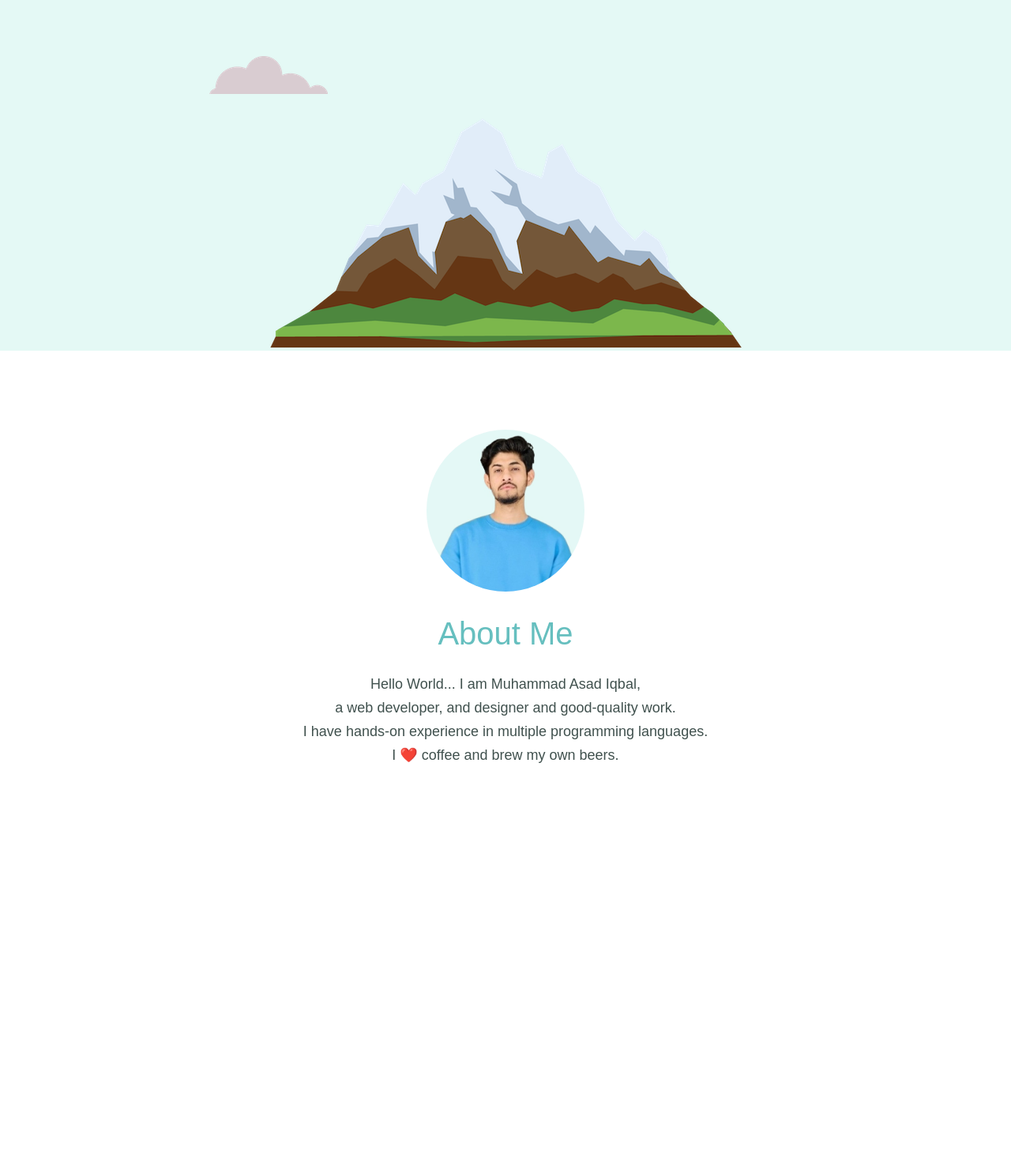
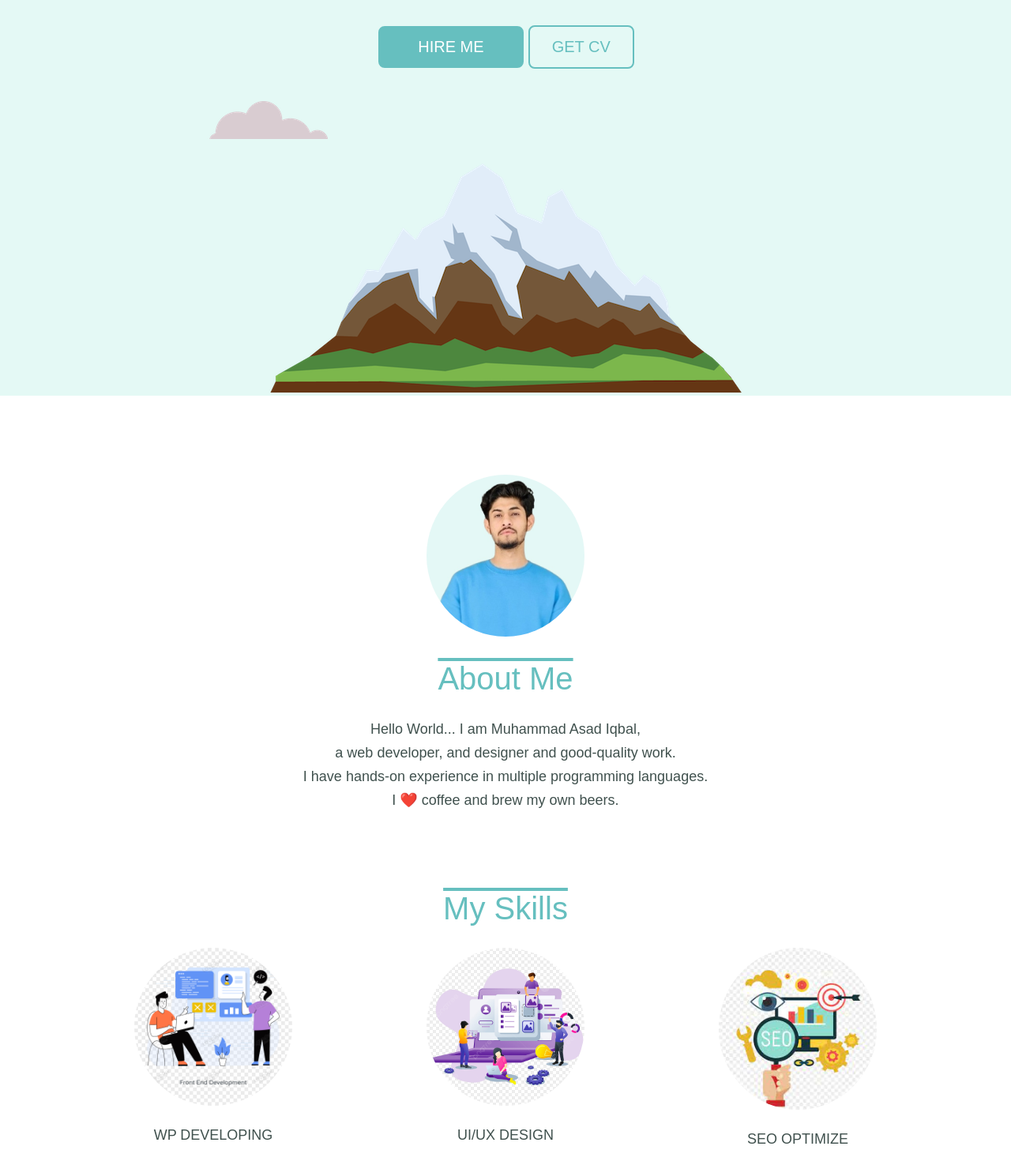
Before and after one commit to aasadlion/The-Complete-Web-Development-Bootcamp-2023-, a plain HTML site: page 09 - Project 2 - Personal Site/Day - 19/index.html in a window 1280 px wide. Shown: the part 404-1879 px from the top of the page at 79% size. Before the commit the page ends 1393 px from the top, so only its background shows below. Drawn offline with Linux system fonts and the light colour scheme.

Commit message:
day 19 HTML and CSS personal site skills completed

```diff
--- a/09 - Project 2 - Personal Site/Day - 19/index.html
+++ b/09 - Project 2 - Personal Site/Day - 19/index.html
@@ -18,6 +18,13 @@
 
             <div class="Title"> <h1>I'm Asad Iqbal</h1></div>
             <h2 class="title2">a programmer.</h2>
+            <button class="btn1" type="button"><a class="btn-text" href="#">HIRE
+                    ME</a>
+            </button>
+
+            <button class="btn2 btn-outline" type="button"><a class="btn-text"
+                    href="#">GET CV</a></button>
+
             <div class="cloud-bottom"> <img src="/images/cloud.png" alt></div>
             <img src="/images/mountain.png" alt>
         </div>
@@ -26,10 +33,41 @@
             <img class="profile-image" src="images/profile pic.jpg"
                 width="200px" alt>
 
-            <h1 class="about-title">About Me </h1>
-            <p class="para">Hello World...  I am Muhammad Asad Iqbal, <br>a web developer, and
-                designer and good-quality work. <br> I have hands-on experience in
-                multiple programming languages. <br>I ❤️ coffee and brew my own beers.</p>
+            <h1 class="about-title title2">About Me </h1>
+            <p class="para">Hello World... I am Muhammad Asad Iqbal, <br>a web
+                developer, and
+                designer and good-quality work. <br> I have hands-on experience
+                in
+                multiple programming languages. <br>I ❤️ coffee and brew my own
+                beers.</p>
+
+        </div>
+        <!--------------------- skills----------------- -->
+        <div class="skills ">
+
+            <h1 class="about-title myskills title2">My Skills </h1>
+
+
+        </div>
+
+        <div class="skills-list">
+
+            <div>
+               <span class="bg-color"> <img class="skills-image" src="images/skills1.jpg" width="200px" alt></span>
+                <p class="para">WP DEVELOPING</p>
+            </div>
+
+            <div>
+                <img class="skills-image" src="images/skills2.jpg"
+                    width="200px" alt>
+                <p class="para">UI/UX DESIGN</p>
+            </div>
+
+            <div>
+                <img class="skills-image" src="images/skill3.jpg"
+                    width="200px" alt>
+                <p class="para">SEO OPTIMIZE</p>
+            </div>
 
         </div>
 
--- a/09 - Project 2 - Personal Site/Day - 19/style.css
+++ b/09 - Project 2 - Personal Site/Day - 19/style.css
@@ -34,6 +34,29 @@ margin-top: 100px;
 
 }
 
+.btn-text{
+
+text-transform: capitalize;
+font-family: sans-serif;
+ text-decoration: none;
+color: white;
+font-size: 20px;
+}
+.btn1{
+
+background-color: #66bfbf;
+padding: 15px 50px 15px 50px;
+
+border: #e4f9f5 2px solid;
+border-radius: 10px;
+}
+
+.btn1:hover{
+
+background-color:gray;
+color: #66bfbf;
+}
+
 
 .title2{
 font-size: 40px;
@@ -48,6 +71,37 @@ position: relative;
 right: 300px;
 top: 40px;
 
+}
+
+.btn2{
+
+    background-color: #e4f9f5;
+    padding: 14px 28px;
+    font-size: 16px;
+    cursor: pointer;
+    border-radius: 8px;
+}
+
+
+.btn2 a{
+
+    color: #66bfbf;
+}
+.btn2 a:hover{
+
+    color: white;
+}
+
+.btn-outline{
+
+   border: 2px solid #66bfbf;
+    color: #ffffff;
+}
+
+.btn-outline:hover{
+
+    background-color: #66bfbf;
+ color: white;
 }
 
 
@@ -72,3 +126,29 @@ font-size: 18px;
 
 
 }
+
+.myskills{
+
+
+    margin-top: 100px;
+}
+
+
+
+
+
+
+.skills-list{
+
+display: flex;
+flex-direction: row ;
+
+justify-content:space-evenly;
+
+}
+
+
+.skills-image{
+
+    border-radius: 50%;
+}
```
Also changed, not shown: 09 - Project 2 - Personal Site/Day - 19/images/skill3.jpg (added), 09 - Project 2 - Personal Site/Day - 19/images/skills1.jpg (added), 09 - Project 2 - Personal Site/Day - 19/images/skills2.jpg (added).
